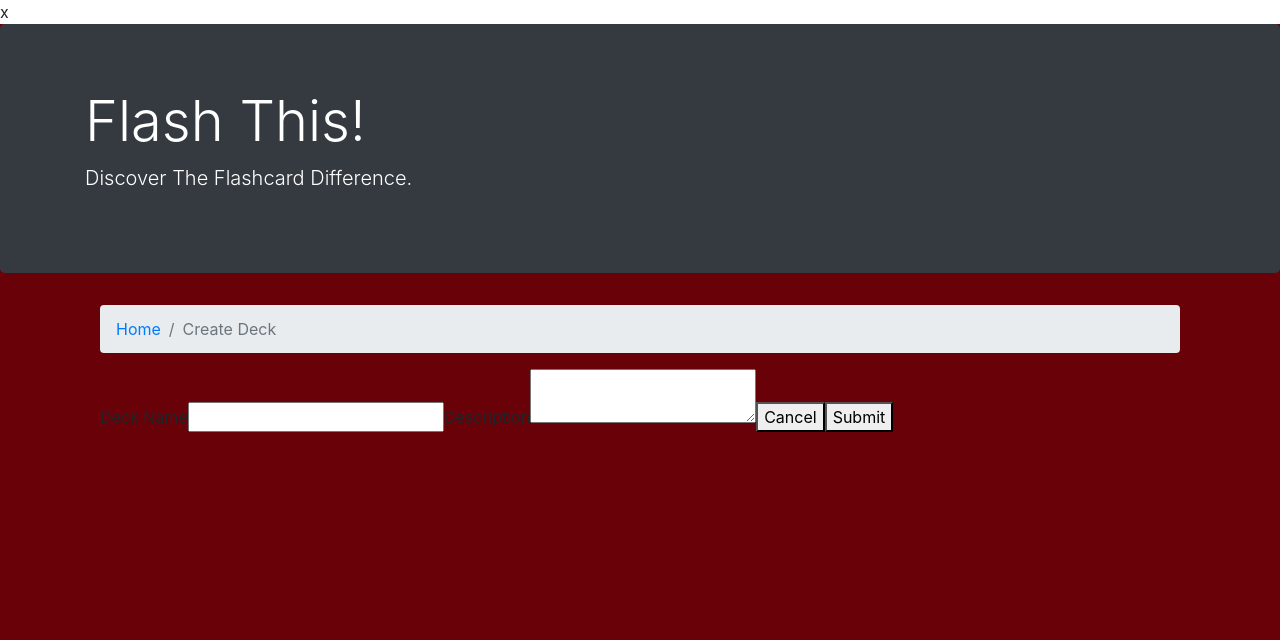
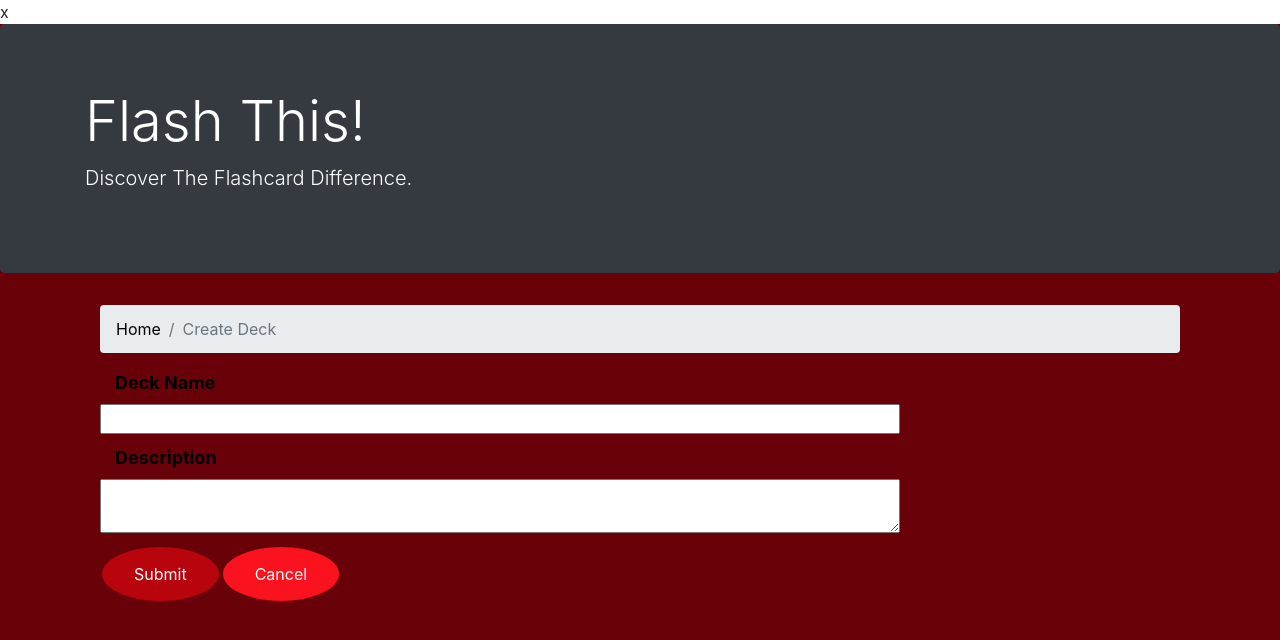
Before and after one commit to JoshuaCowan87/Flashcards_Frontend_Capstone, a React (Create React App) app: page /decks/new in a window 1280 px wide. Shown: the top 640 px of the page. Built offline with nearby package versions, Linux system fonts and the light colour scheme; no server answers; a web font is replaced by a local one.

Commit message:
finished all styling

```diff
--- a/src/Cards/AddCard.js
+++ b/src/Cards/AddCard.js
@@ -28,8 +28,12 @@ const AddCard = ({ deck, setDeck, deckId }) => {
     setDeck(deck);
   }
 
+  // const cardCancelHandler = () => {
+  //   history.push("/decks/:deckId");
+  // };
+
   const cardCancelHandler = () => {
-    history.push("/decks/:deckId");
+    history.push(`/decks/${deckId}`);
   };
 
   if (!deck) {
@@ -40,40 +44,46 @@ const AddCard = ({ deck, setDeck, deckId }) => {
       <nav aria-label="breadcrumb">
         <ol className="breadcrumb">
           <li className="breadcrumb-item">
-            <Link to="/">Home</Link>
+            <Link className="b-crumb" to="/">Home</Link>
           </li>
           <li className="breadcrumb-item">
-            <Link to={`/decks/${deckId}`}>{deck.name}</Link>
+            <Link className="b-crumb" to={`/decks/${deckId}`}>{deck.name}</Link>
           </li>
           <li className="breadcrumb-item active">Add Card</li>
         </ol>
       </nav>
 
-      <h3>{deck.name}: Add Card</h3>
-      <form>
-        <label>Front</label>
+
+      <div>
+        <div className="col">
+      <form >
+        <label className="edit-card-front-back-title">Front</label>
         <textarea
           type="text"
           id="front"
           name="front"
           onChange={cardFrontChangeHandler}
           value={newCard.front}
+          className="row edit-card-textbox"
         ></textarea>
-        <label>Back</label>
+        <label className="edit-card-front-back-title">Back</label>
         <textarea
           type="text"
           id="back"
           name="back"
           onChange={cardBackChangeHandler}
           value={newCard.back}
+          className="row edit-card-textbox"
         ></textarea>
-        <button className="m-2 btn btn-primary" type="canel" onClick={cardCancelHandler}>
+        </form>
+        </div>
+        <button className="m-2 edit-card-submit buttons-all" type="submit" onClick={cardSubmitHandler}>
+          Submit
+        </button>
+        <button className="m-2 edit-card-cancel buttons-all" type="canel" onClick={cardCancelHandler}>
           Cancel
         </button>
-        <button className="m-2 btn btn-primary" type="submit" onClick={cardSubmitHandler}>
-          Submit
-        </button>
-      </form>
+        </div>
     </div>
   );
 };
--- a/src/Cards/CardList.js
+++ b/src/Cards/CardList.js
@@ -37,15 +37,15 @@ const cardLayout = cards.map((card) => {
                 </div>
                 </div>
                 </div>
-                <Link to={`/decks/${deck.id}/cards/${card.id}/edit`}>
-                    Edit
+                <Link to={`/decks/${deck.id}/cards/${card.id}/edit`} className="edit-card-on-card">
+                    Edit Card
                 </Link>
 
 
 
 
 
-            <button type="delete" onClick={ () => deleteCardHandler(card.id)}>Delete Card</button>
+            <button className="view-deck-delete-card" type="delete" onClick={ () => deleteCardHandler(card.id)}>Delete Card</button>
         </div>
     )
 })
--- a/src/Cards/EditCard.js
+++ b/src/Cards/EditCard.js
@@ -52,41 +52,48 @@ const EditCard = ({ deck, deckId }) => {
       <nav aria-label="breadcrumb">
         <ol className="breadcrumb">
           <li className="breadcrumb-item">
-            <Link to="/">Home</Link>
+            <Link className="b-crumb" to="/">Home</Link>
           </li>
           <li className="breadcrumb-item">
-            <Link to={`/decks/${deckId}`}>{deck.name}</Link>
+            <Link className="b-crumb" to={`/decks/${deckId}`}>{deck.name}</Link>
           </li>
           <li className="breadcrumb-item active">Edit Card</li>
         </ol>
       </nav>
+      <div>
+      <div className="col">
       <form>
-        <label>Front</label>
+        <label className="edit-card-front-back-title">Front</label>
         <textarea
           rows="3"
           id="front"
           name="front"
           onChange={cardFrontChangeHandler}
           value={editCard.front}
+          className="row edit-card-textbox"
+
         ></textarea>
 
-        <label>Back</label>
+        <label className="edit-card-front-back-title">Back</label>
         <textarea
           rows="3"
           id="back"
           name="back"
           onChange={cardBackChangeHandler}
           value={editCard.back}
+          className="row edit-card-textbox"
         ></textarea>
         </form>
-        <div>
-        <button className="m-2 btn btn-primary" type="cancel" onClick={cancelHandler}>
+
+        </div>
+        <button className="m-2 edit-card-submit buttons-all" type="submit" onClick={cardSubmitHandler}>
+          Submit
+        </button>
+        <button className="m-2 edit-card-cancel buttons-all" type="cancel" onClick={cancelHandler}>
           Cancel
         </button>
-        <button className="m-2 btn btn-primary" type="submit" onClick={cardSubmitHandler}>
-          Submit
-        </button>
         </div>
+
 
     </div>
   );
--- a/src/Decks/DeckHome.js
+++ b/src/Decks/DeckHome.js
@@ -6,7 +6,7 @@ import { listCards, readDeck } from "../utils/api/index";
 import ViewDeck from "./ViewDeck";
 import AddCard from "../Cards/AddCard";
 import EditCard from "../Cards/EditCard";
-import { getAllByPlaceholderText } from "@testing-library/dom";
+
 
 const DeckHome = ({ decks, setDecks, deleteDeckHandler }) => {
   const { deckId } = useParams();
--- a/src/Decks/EditDeck.js
+++ b/src/Decks/EditDeck.js
@@ -48,46 +48,53 @@ const EditDeck = ({ deck, deckId }) => {
     <div className="container">
       <ol className="breadcrumb">
         <li className="breadcrumb-item">
-          <Link to="/">Home</Link>
+          <Link className="b-crumb" to="/">Home</Link>
         </li>
         <li className="breadcrumb-item">
-          <Link to={`/decks/${deckId}`}>{editDeck.name}</Link>
+          <Link className="b-crumb" to={`/decks/${deckId}`}>{editDeck.name}</Link>
         </li>
         <li className="breadcrumb-item active">Edit Deck</li>
       </ol>
+      <div>
+        <div className="col">
       <form>
-        <label>Deck Name</label>
+        <label className="edit-card-front-back-title">Deck Name</label>
         <input
           type="textarea"
           id="name"
           name="name"
           onChange={changeHandler}
           value={editDeck.name}
+          className="row edit-card-textbox"
         ></input>
 
-        <label>Description</label>
+        <label className="edit-card-front-back-title">Description</label>
         <textarea
           rows="3"
           id="description"
           name="description"
           onChange={changeHandler}
           value={editDeck.description}
+          className="row edit-card-textbox"
         ></textarea>
+         </form>
+        </div>
+
         <button
-          className="m-2 btn btn-primary"
+          className="m-2 edit-card-cancel buttons-all"
+          type="submit"
+          onClick={submitHandler}
+        >
+          Submit
+        </button>
+        <button
+          className="m-2 edit-card-submit buttons-all"
           type="cancel"
           onClick={cancelHandler}
         >
           Cancel
         </button>
-        <button
-          className="m-2 btn btn-primary"
-          type="submit"
-          onClick={submitHandler}
-        >
-          Submit
-        </button>
-      </form>
+      </div>
     </div>
   );
 };
--- a/src/Decks/ViewDeck.js
+++ b/src/Decks/ViewDeck.js
@@ -9,7 +9,7 @@ const ViewDeck = ({ deck, decks, setDecks, cards, deleteDeckHandler}) => {
 
     if (!deck) return null;
     return (
-      <div className="container">
+      <div className="container" style={{marginTop:"40px"}}>
         <div>
           <ol className="breadcrumb">
             <li className="breadcrumb-item" key="0">
@@ -26,6 +26,7 @@ const ViewDeck = ({ deck, decks, setDecks, cards, deleteDeckHandler}) => {
           <Link className="m-2 deck-buttons" to={`/decks/${deck.id}/cards/new`}>Add Cards</Link>
           <button className="m-2 create-deck" onClick={() => deleteDeckHandler(deck.id)}>Delete Deck</button>
         </div>
+        <br />
         <div>
           <h4 className="deck-description"> {deck.cards.length} Cards</h4>
           <CardList
--- a/src/Home/CreateDeck.js
+++ b/src/Home/CreateDeck.js
@@ -28,35 +28,42 @@ const CreateDeck = () => {
     <div className="container">
       <ol className="breadcrumb">
         <li className="breadcrumb-item">
-          <Link to="/">Home</Link>
+          <Link className="b-crumb" to="/">Home</Link>
         </li>
         <li className="breadcrumb-item active">Create Deck</li>
       </ol>
+      <div>
+        <div className="col">
       <form onSubmit={submitHandler}>
-        <label>Deck Name</label>
+        <label className="edit-card-front-back-title">Deck Name</label>
         <input
           type="text"
           id="name"
           name="name"
           onChange={changeHandler}
           value={newDeck.name}
+          className="row edit-card-textbox"
         ></input>
 
-        <label>Description</label>
+        <label className="edit-card-front-back-title">Description</label>
         <textarea
           id="description"
           name="description"
           onChange={changeHandler}
           value={newDeck.description}
+          className="row edit-card-textbox"
         ></textarea>
+</form>
+</div>
 
-        <button type="cancel" onClick={cancelHandler}>
+        <button className="edit-card-submit buttons-all" type="submit" onSubmit={submitHandler}>
+          Submit
+        </button>
+        <button className="edit-card-cancel buttons-all" type="cancel" onClick={cancelHandler}>
           Cancel
         </button>
-        <button type="submit" onSubmit={submitHandler}>
-          Submit
-        </button>
-      </form>
+
+      </div>
     </div>
   );
 };
--- a/src/Layout/styles.css
+++ b/src/Layout/styles.css
@@ -5,6 +5,12 @@ html {
 
 .breadcrumb-home {
   color: black;
+}
+.b-crumb {
+  color: black;
+}
+.breadcrumb-item {
+  color: black
 }
 
 .background-color {
@@ -15,7 +21,12 @@ html {
   color: black;
   font-size: 50px;
 }
-
+/* ----- Button Shadowing ------ */
+.buttons-all:hover {
+  box-shadow: 0 12px 16px 0 rgba(0, 0, 0, 0.24),
+    0 17px 50px 0 rgba(0, 0, 0, 0.19);
+  color: black;
+}
 /* ----- Deck Formatting as Card ----- */
 .decks-card {
   border-style: double;
@@ -101,9 +112,97 @@ html {
 .card {
     background-color: #fdb0b4 !important;
     margin-bottom: 20px;
+    margin-top: 0px;
 }
 
 .front-back-card {
     border-color: black;
     border-style: solid;
+   border-width: thick;
 }
+
+.edit-card-on-card {
+  border: none;
+  color: white;
+  text-align: center;
+  text-decoration: none;
+  display: inline-block;
+  font-size: 12px;
+  margin: 4px 2px;
+  cursor: pointer;
+  background-color: #b8040d;
+  border-radius: 50%;
+  width: 70px;
+  height: 20px
+}
+
+.view-deck-delete-card {
+  width:70px;
+  border: none;
+  color: white;
+  /* padding: 15px 32px; */
+  text-align: center;
+  text-decoration: none;
+  display: inline-block;
+  font-size: 12px;
+  margin: 4px 2px;
+  cursor: pointer;
+  background-color: #fa121e;
+  border-radius: 20%;
+}
+
+.view-deck-delete-card:hover, .edit-card-on-card:hover {
+  box-shadow: 0 12px 16px 0 rgba(0, 0, 0, 0.24),
+    0 17px 50px 0 rgba(0, 0, 0, 0.19);
+  color: black;
+}
+
+/* ------ Edit Card, Edit Deck, Create Deck, Add Card, Study Deck ------ */
+.edit-card-cancel {
+  border: none;
+  color: white;
+  padding: 15px 32px;
+  text-align: center;
+  text-decoration: none;
+  display: inline-block;
+  font-size: 16px;
+  margin: 4px 2px;
+  cursor: pointer;
+  background-color: #fa121e;
+  border-radius: 50%;
+}
+
+.edit-card-submit {
+  border: none;
+  color: white;
+  padding: 15px 32px;
+  text-align: center;
+  text-decoration: none;
+  display: inline-block;
+  font-size: 16px;
+  margin: 4px 2px;
+  cursor: pointer;
+  background-color: #b8040d;
+  border-radius: 50%;
+}
+
+.edit-card-textbox {
+  width: 800px;
+  margin-bottom: 10px
+}
+
+.edit-card-front-back-title {
+  color: black;
+  font-size: large;
+  font-weight: bolder;
+}
+
+.study-deck-front-back {
+  color: black;
+  font-size: large;
+  font-weight: bold;
+}
+
+.study-deck-header {
+  color:black
+}
```
Also changed, not shown: src/Decks/StudyDeck.js (+9 -8 lines).
